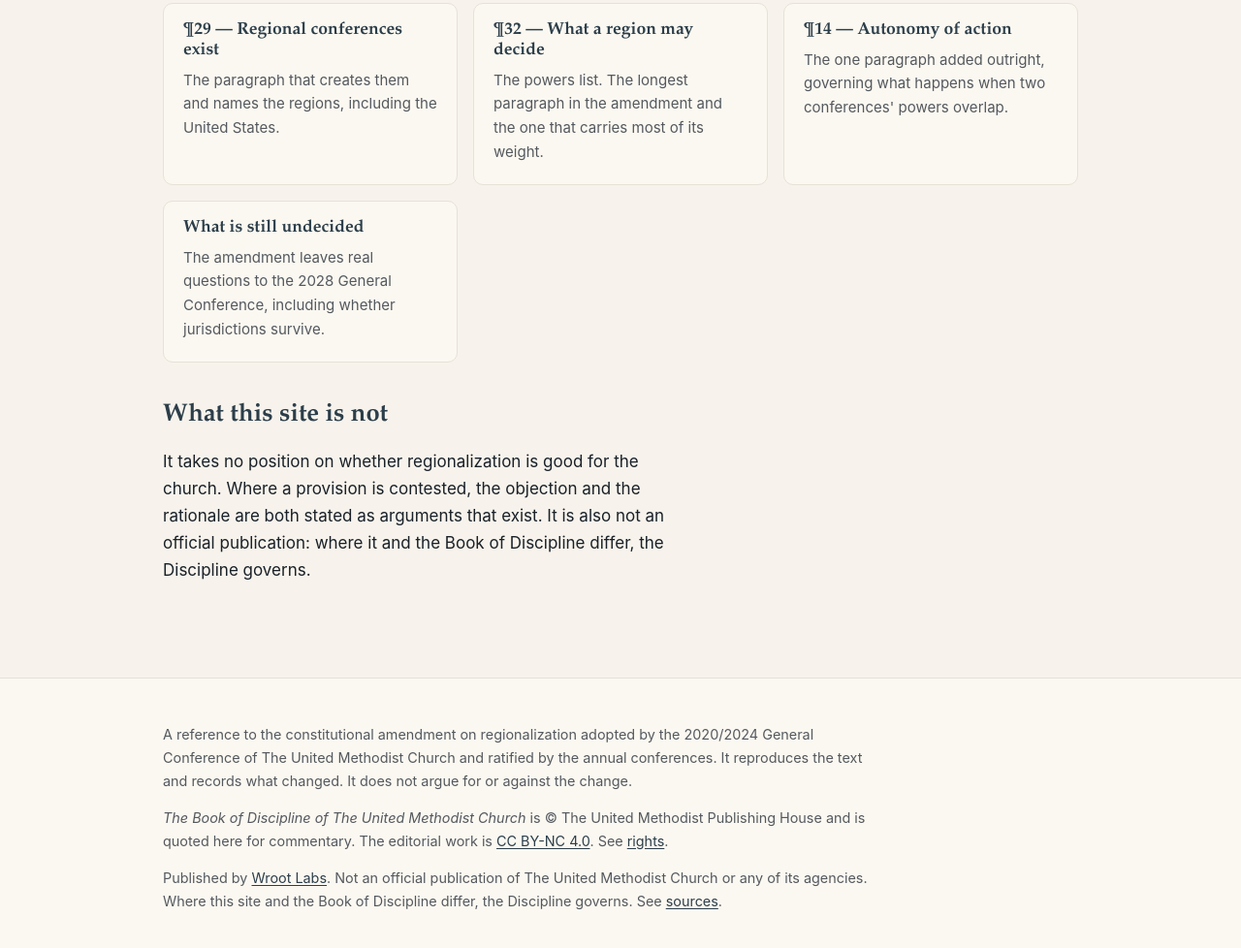
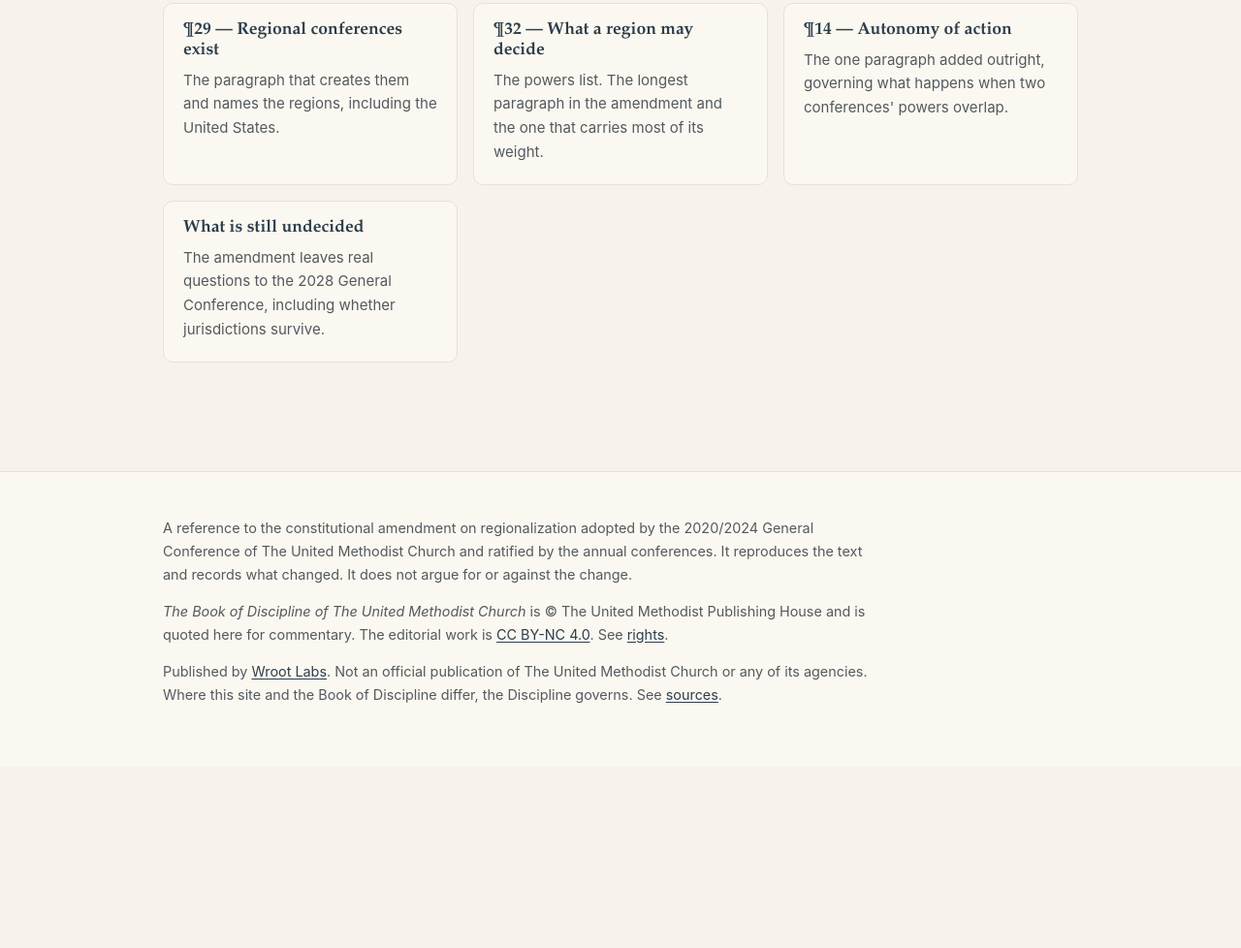
Before and after one commit to wilsonpruitt/umc-regionalization, an Astro site: page / in a window 1280 px wide. Shown: the part 1513-2491 px from the top of the page at 97% size. After the commit the page ends 2304 px from the top, so only its background shows below. Built offline with nearby package versions, Linux system fonts and the light colour scheme; Astro itself is replaced by a stand-in of ours.

Commit message:
Cut the "What this site is not" section from the home page
It was protesting too much. The site's job at this point is getting the facts
out, and a disclaimer arguing that it isn't arguing was doing the opposite.

Nothing is lost: the footer already carries "Not an official publication ...
where this site and the Book of Discipline differ, the Discipline governs" on
every page, and /rights states it at length. The describe-don't-promote posture
stays where it belongs — in how /open and the paragraph summaries are written,
not in a paragraph announcing it.

Co-Authored-By: Claude Fable 5 <noreply@anthropic.com>

```diff
--- a/src/pages/index.astro
+++ b/src/pages/index.astro
@@ -115,12 +115,4 @@ import Base from "../layouts/Base.astro";
     </div>
   </div>
 
-  <h2>What this site is not</h2>
-
-  <p>
-    It takes no position on whether regionalization is good for the church. Where
-    a provision is contested, the objection and the rationale are both stated as
-    arguments that exist. It is also not an official publication: where it and the
-    Book of Discipline differ, the Discipline governs.
-  </p>
 </Base>
```
Also changed, not shown: 1 other file.
